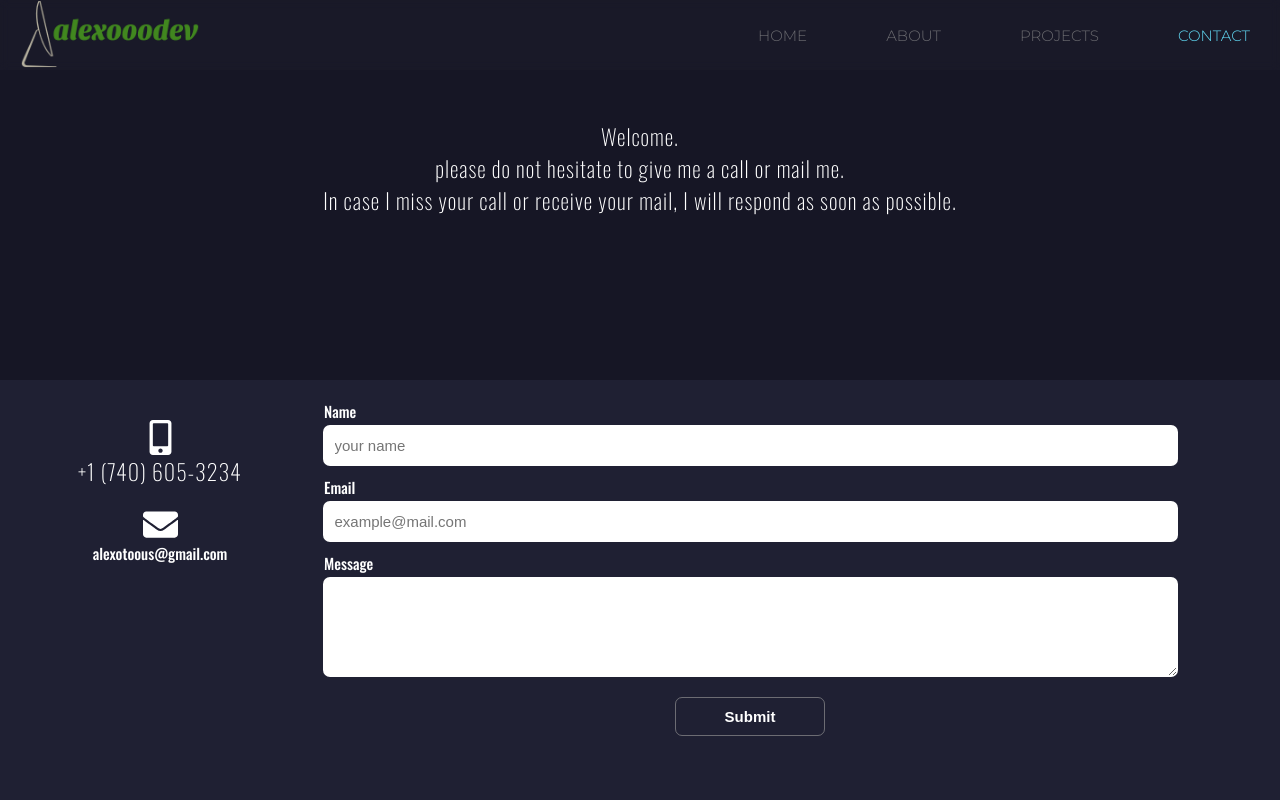
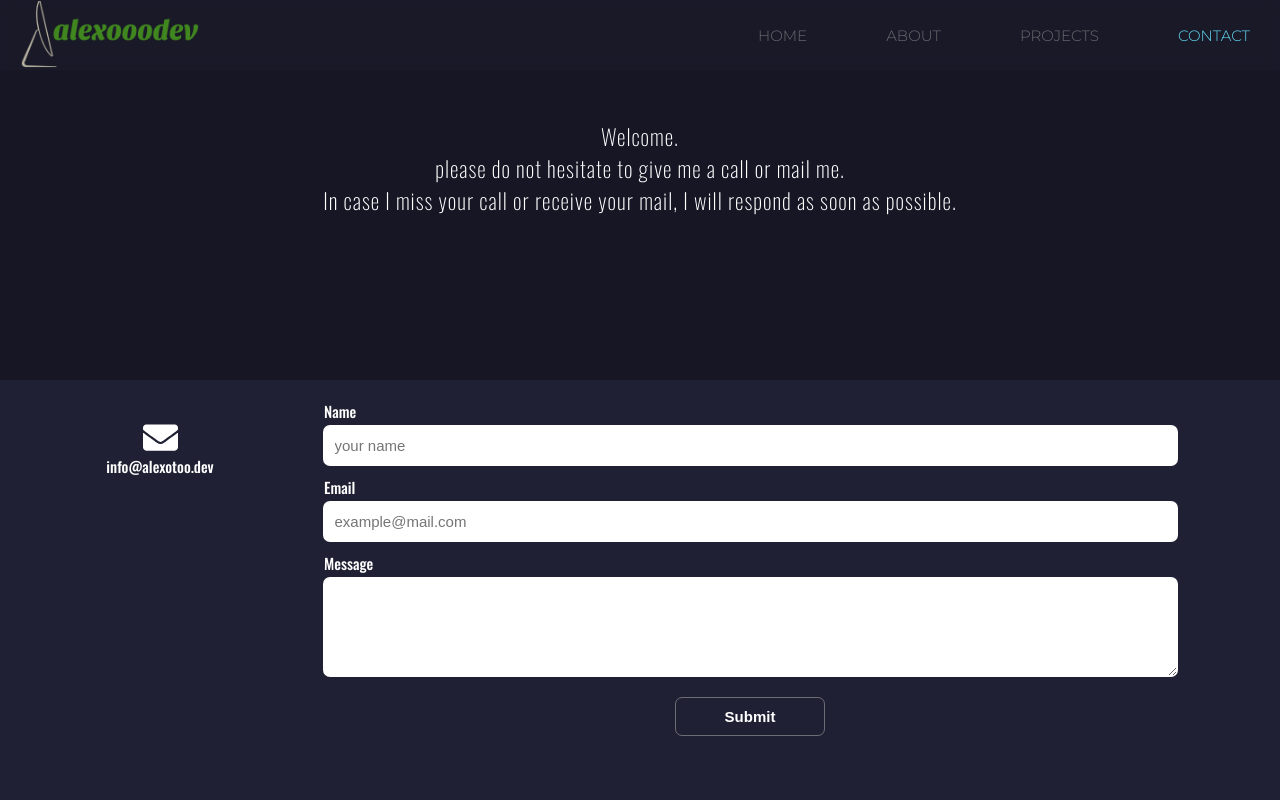
Before and after one commit to alexotoo/2020portfolio, a Next.js app: page /contact in a window 1280 px wide. Shown: the top 800 px of the page. Built offline with nearby package versions, Linux system fonts and the light colour scheme.

Commit message:
contact updated

```diff
--- a/pages/contact.js
+++ b/pages/contact.js
@@ -23,12 +23,8 @@ export default function contact() {
         <section className="contact">
           <div className="contact__contacts">
             <div className="contact__contacts-info">
-              <FaMobileAlt className="info_icon " />
-              <p> +1 (740) 605-3234</p>
-            </div>
-            <div className="contact__contacts-info">
               <FaEnvelope className="info_icon " />
-              <a href="mailto:alexotoous@gmail.com">alexotoous@gmail.com</a>
+              <a href="mailto:alexotoous@gmail.com">info@alexotoo.dev</a>
             </div>
           </div>
           <ContactForm />
--- a/pages/index.js
+++ b/pages/index.js
@@ -362,12 +362,8 @@ export default function Home() {
         <section className="contact">
           <div className="contact__contacts">
             <div className="contact__contacts-info">
-              <FaMobileAlt className="info_icon " />
-              <p> +1 (740) 605-3234</p>
-            </div>
-            <div className="contact__contacts-info">
               <FaEnvelope className="info_icon " />
-              <a href="mailto:alexotoous@gmail.com">alexotoous@gmail.com</a>
+              <a href="mailto:alexotoous@gmail.com">info@alexotoo.dev</a>
             </div>
           </div>
           <ContactForm />
```
